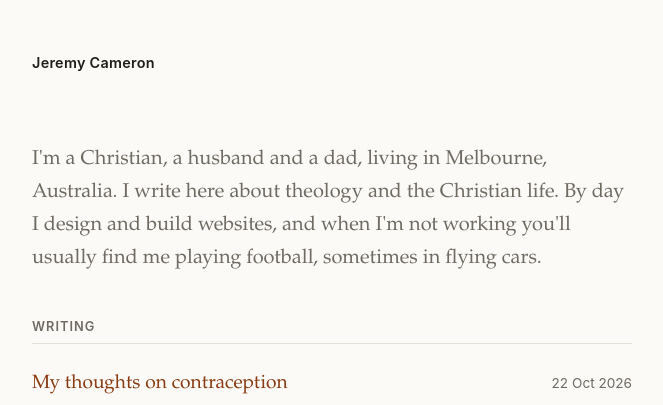
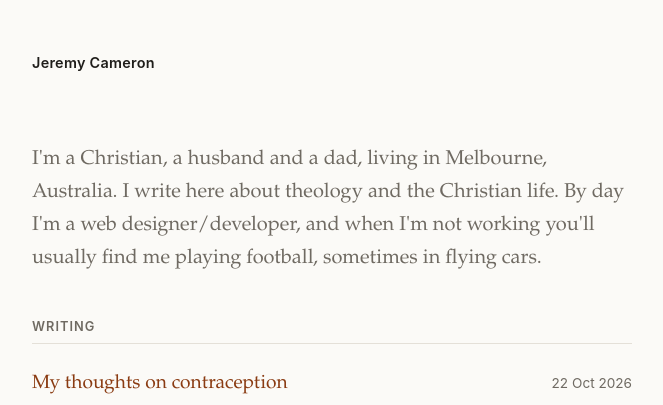
Before and after one commit to JezCam/jeremycameron.com, a Jekyll site: the page built from index.html, in a window 1280 px wide. Shown: the top 405 px of the page, without its empty margins (308-971 px from the left). Built offline with Jekyll 4.4.1, drawn with Linux system fonts in a browser that asks for light colours.

Commit message:
Reword intro job description
Co-Authored-By: Claude Opus 5.5 <noreply@anthropic.com>

```diff
--- a/index.html
+++ b/index.html
@@ -2,7 +2,7 @@
 layout: default
 ---
 <section class="intro">
-  <p>I'm a Christian, a husband and a dad, living in Melbourne, Australia. I write here about theology and the Christian life. By day I design and build websites, and when I'm not working you'll usually find me playing football, sometimes in flying cars.</p>
+  <p>I'm a Christian, a husband and a dad, living in Melbourne, Australia. I write here about theology and the Christian life. By day I'm a web designer/developer, and when I'm not working you'll usually find me playing football, sometimes in flying cars.</p>
 </section>
 
 <section class="posts">
```
